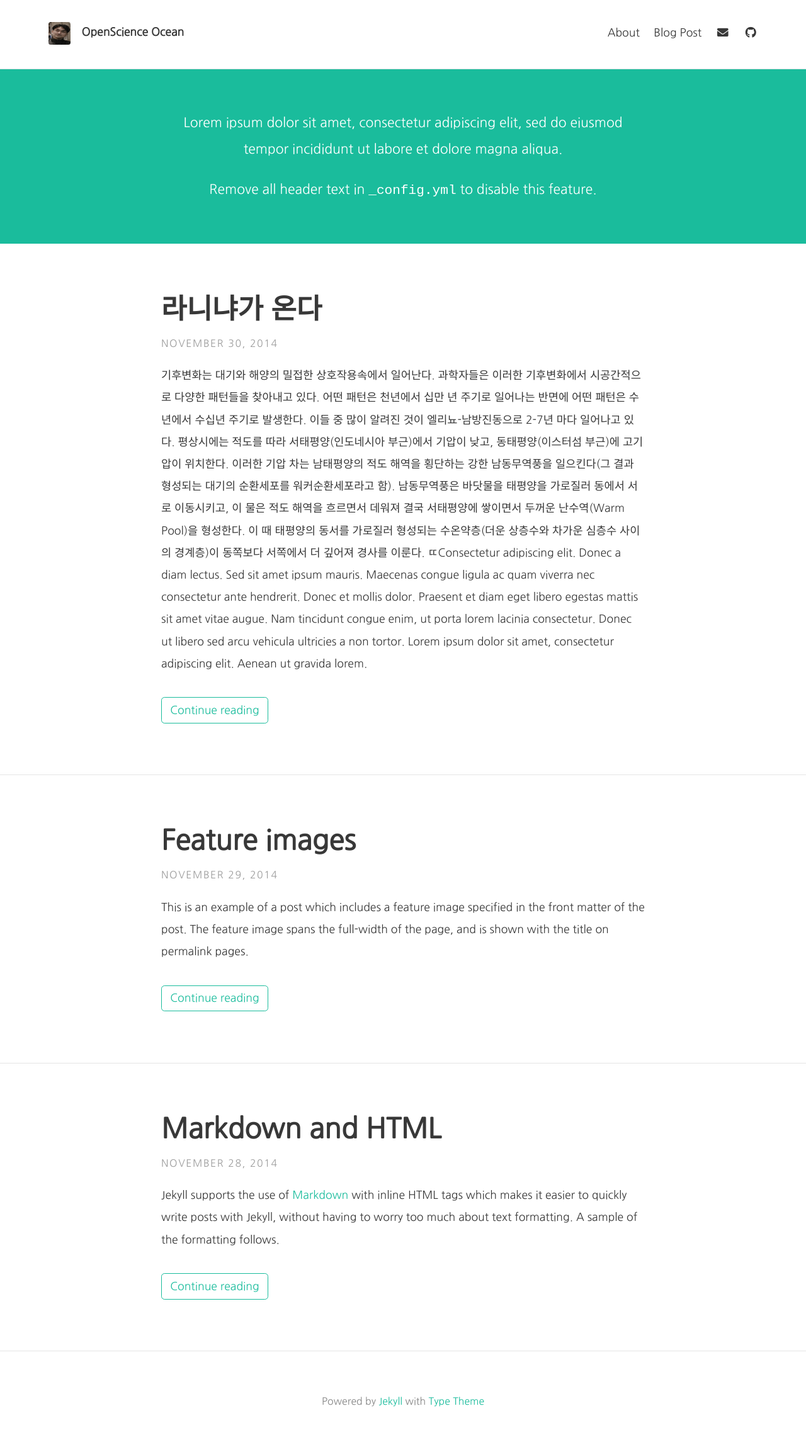
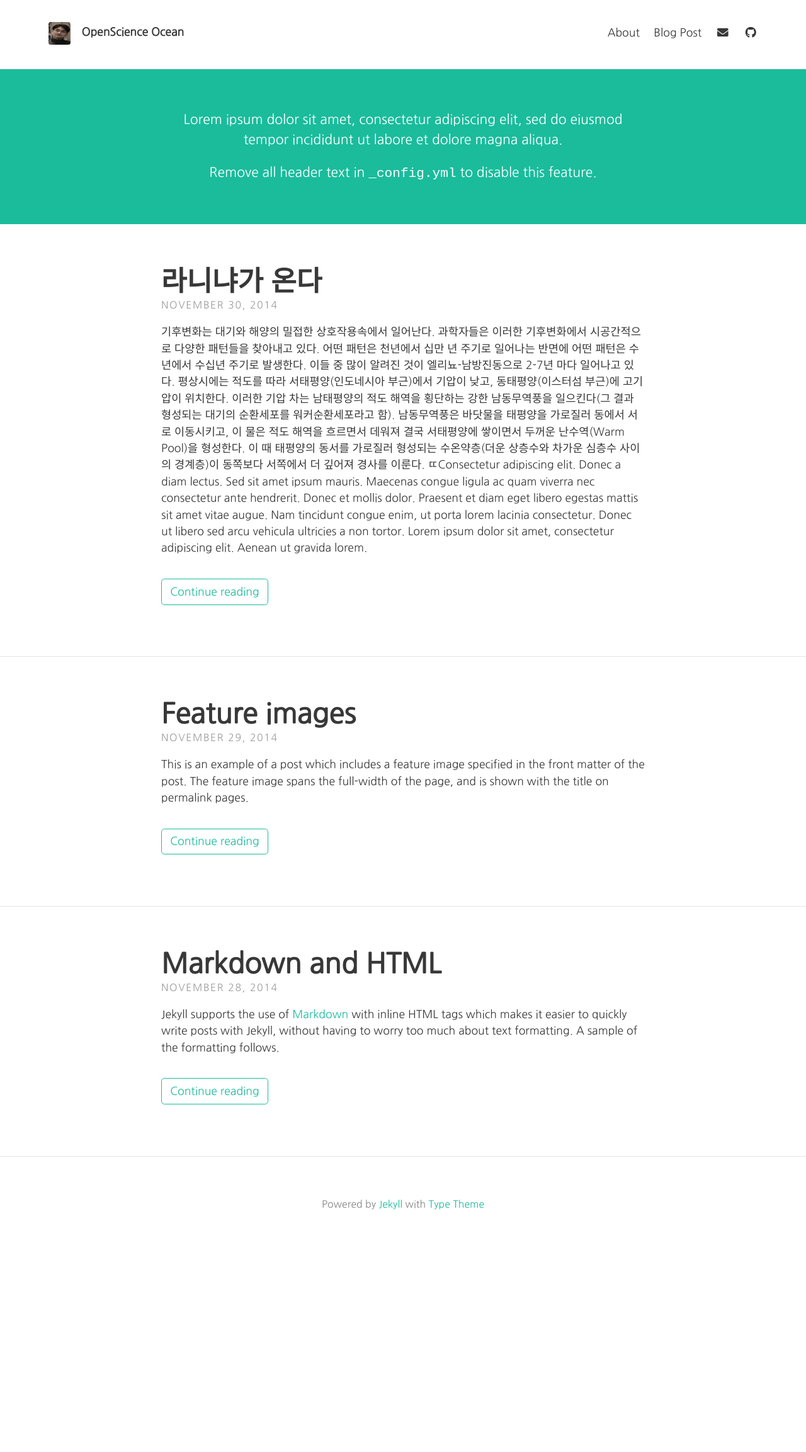
Before and after one commit to Marino89/algalove.github.io, a Jekyll site: the page built from index.html, in a window 1280 px wide. Shown: the whole page at 63% size. Built offline with Jekyll 4.4.1, drawn with Linux system fonts in a browser that asks for light colours; nearby versions of some CDN libraries; the list of posts is cut into pages by our own code; after the commit the page ends 1988 px from its top, so only the background shows below that.

Commit message:
Update _global.scss

```diff
--- a/_sass/base/_global.scss
+++ b/_sass/base/_global.scss
@@ -29,7 +29,7 @@ body {
 }
 h1, h2, h3, h4, h5, h6 {
   font-family: $font-family-headings;
-  line-height: 1.8;
+  line-height: 1.2;
   margin: 0.67em 0;
   a {
     color: $text-color;
@@ -88,7 +88,7 @@ dd {
     margin-left: 2em;
 }
 p, ol, ul, dl, .math-display {
-  line-height: 2.0;
+  line-height: 1.5;
   margin-bottom: 1em;
 }
 // KaTeX math display
```
